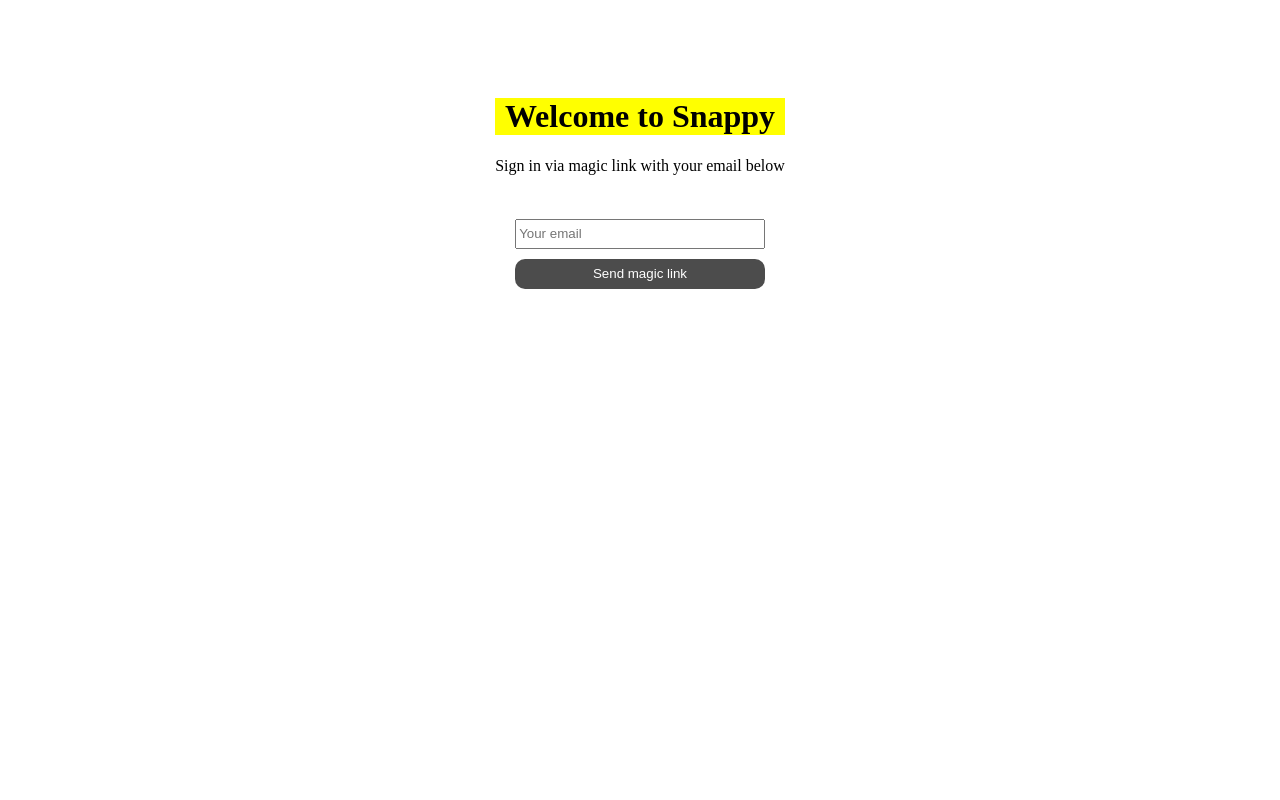
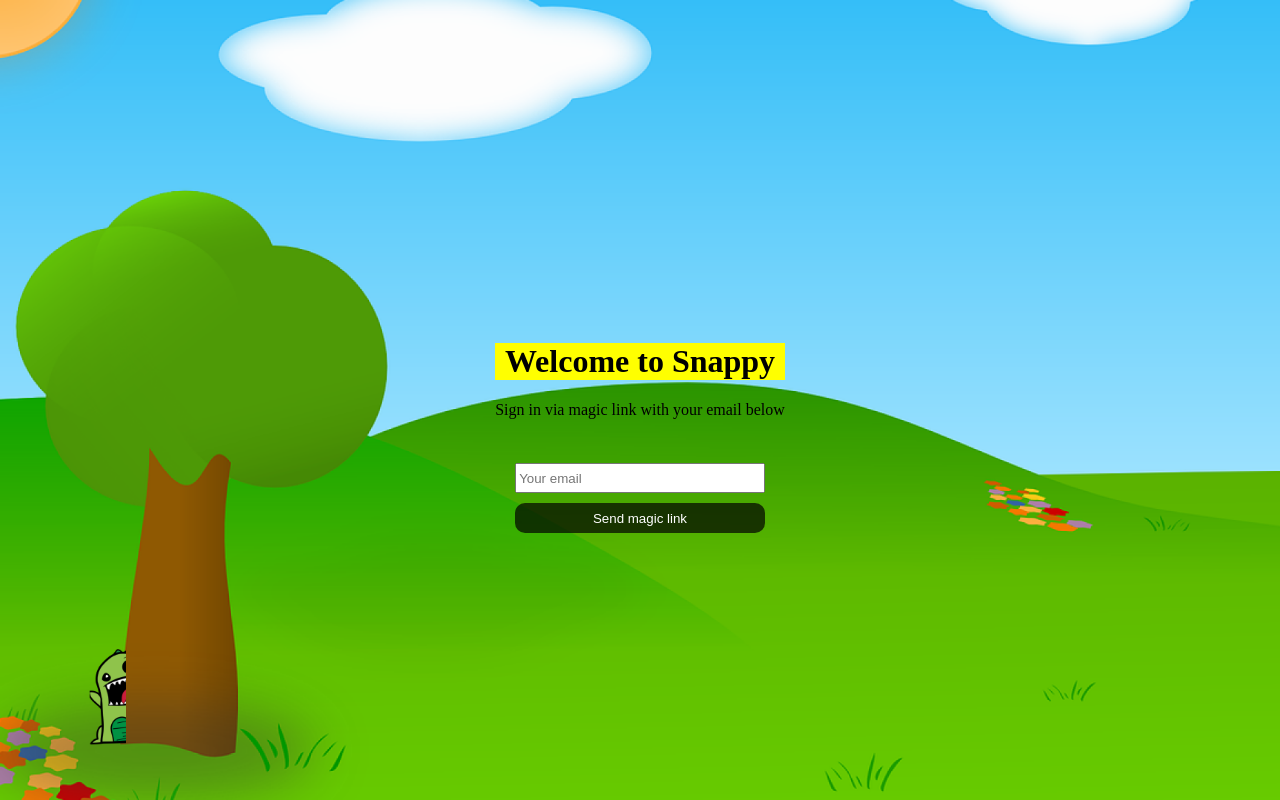
Before and after one commit to ZuzanaElt/snappy, a React (Create React App) app: page /account in a window 1280 px wide. Built offline with nearby package versions, Linux system fonts and the light colour scheme; the HTML template or start-up script is replaced by a standard one.

Commit message:
backgroud login

```diff
--- a/src/scss/pages/account.scss
+++ b/src/scss/pages/account.scss
@@ -1,4 +1,11 @@
 .auth-container {
+  background-image: url("../../../public/images/background.png");
+  background-size: cover;
+  background-position: center center;
+  background-attachment: fixed;
+  position: relative;
+  z-index: 0;
+  min-height: 100vh;
   display: flex;
   justify-content: center;
   align-items: center;
```
